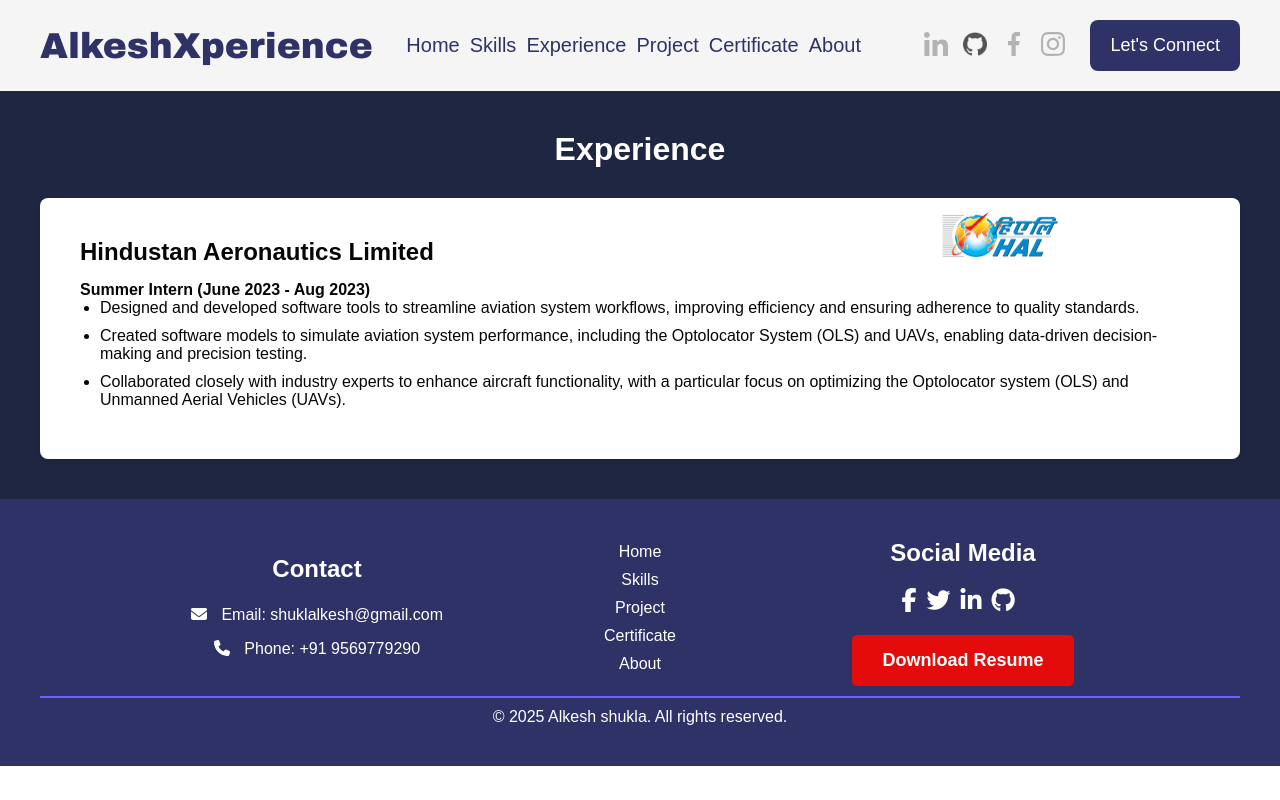
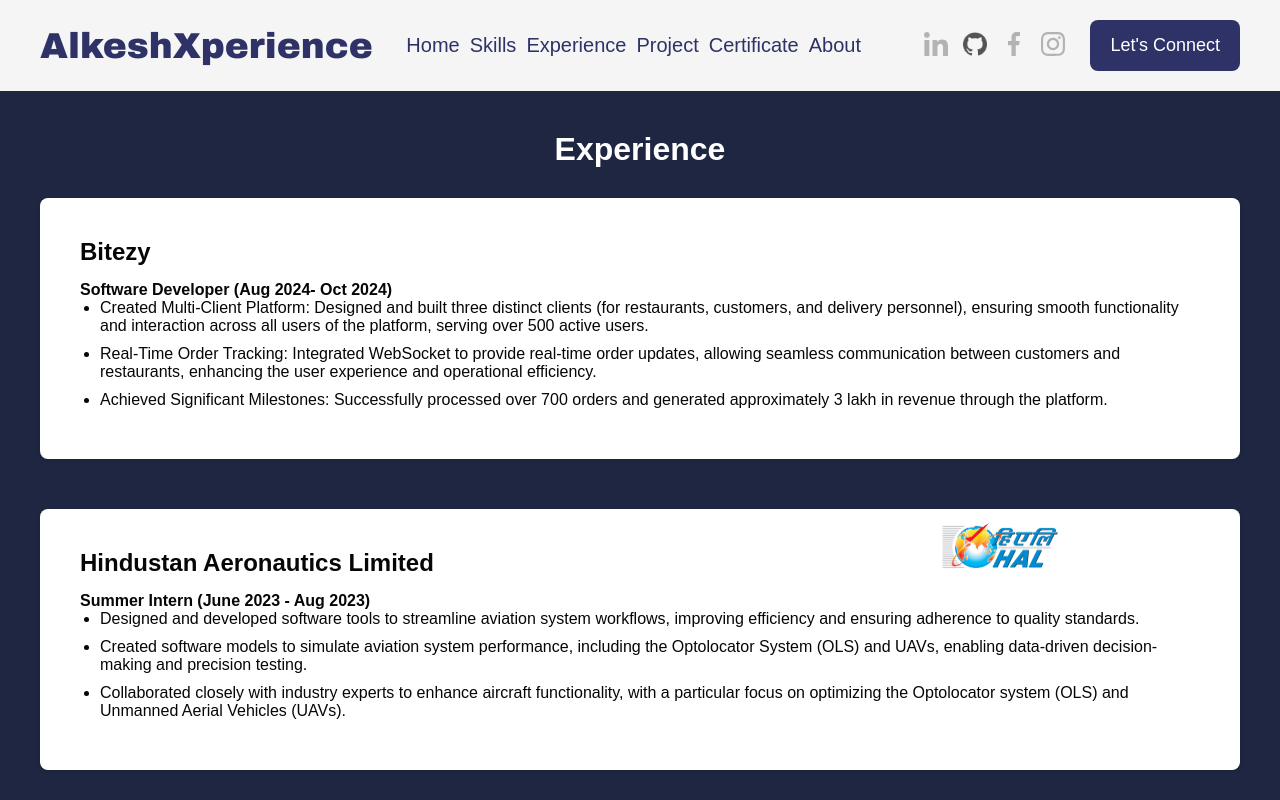
Before and after one commit to shuklaAlkesh/Alkesh_portfolio, a plain HTML site: page Components/experiance.html in a window 1280 px wide. Shown: the top 800 px of the page. Drawn offline with nearby package versions, Linux system fonts and the light colour scheme.

```diff
--- a/Components/experiance.html
+++ b/Components/experiance.html
@@ -64,6 +64,35 @@
       <!-- Experiance section -->
       <section class="experience-section">
         <h2>Experience</h2>
+
+        <div class="experience">
+          <div class="experience-item">
+            <div class="experience-details">
+              <h3>
+                Bitezy
+                <!-- <span class="company-logo">
+                  <img src="../img/Bitezy.png" alt="Company 1 Logo" style="height: 50px;margin-right: 100px;">
+
+                </span> -->
+              </h3>
+              <h4>  Software Developer (Aug 2024- Oct 2024)</h4>
+              <!-- <ul>
+                <li>Contributed significantly to SU 30K aircraft assembly and testing, gaining hands-on experience with cutting-edge aviation technologies.</li>
+                <li>Ensured aircraft performance excellence through meticulous assembly techniques and rigorous quality standards.</li>
+                <li>Collaborated closely with industry experts to enhance aircraft functionality, with a particular focus on optimizing the Optolocator system (OLS) and Unmanned Aerial Vehicles (UAVs).</li>
+              </ul> -->
+              <ul>
+                <li>Created Multi-Client Platform: Designed and built three distinct clients (for restaurants, customers, and delivery
+                  personnel), ensuring smooth functionality and interaction across all users of the platform, serving over 500 active users.</li>
+                <li> Real-Time Order Tracking: Integrated WebSocket to provide real-time order updates, allowing seamless
+                  communication between customers and restaurants, enhancing the user experience and operational efficiency.</li>
+                <li> Achieved Significant Milestones: Successfully processed over 700 orders and generated approximately 3 lakh in
+                  revenue through the platform.</li>
+              </ul>
+            </div>
+          </div>
+        </div>
+
         <div class="experience">
           <div class="experience-item">
             <div class="experience-details">
@@ -87,6 +116,7 @@
             </div>
           </div>
         </div>
+
       </section>
       <!--------------Footer section ----------------------->
 
```
Also changed, not shown: img/Bitezy.png (added).
